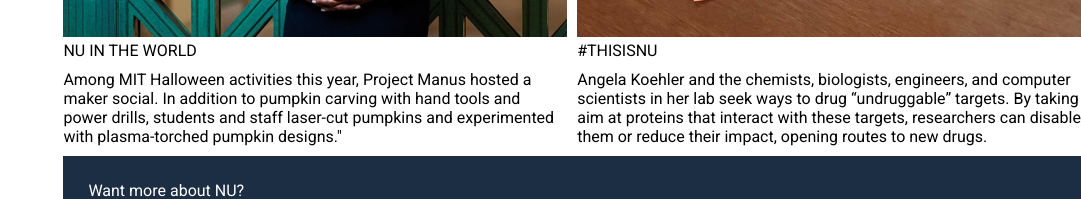
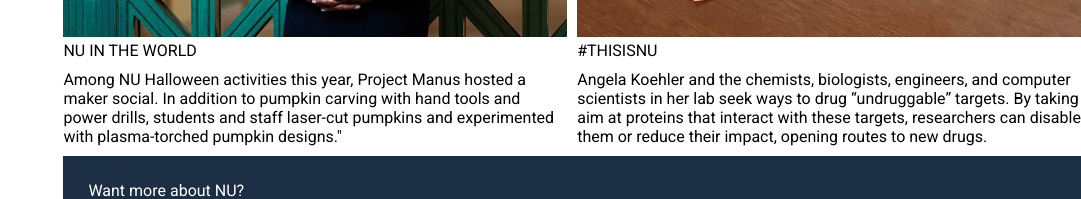
Before and after one commit to Karlroxas21/neighborhood-univ, an Angular app: page / in a window 1280 px wide. Shown: the part 2354-2553 px from the top of the page, without its empty margins (199-1280 px from the left). Built offline with nearby package versions, Linux system fonts and the light colour scheme.

Commit message:
fix typo

```diff
--- a/src/app/home/home.component.ts
+++ b/src/app/home/home.component.ts
@@ -27,6 +27,6 @@ export class HomeComponent implements OnInit {
   secondArticle : string = "With donuts and cider in hand, students, faculty, and staff gathered on Hockfield Court to speak with President-elect Sally Kornbluth and celebrate her appointment.";
   thirdArticle : string = "In the Boston Globe, Linda Griffith underscored the pressing need to invest in studying women\’s health and menstruation science: \“We need a … scientific push for menstruation science, and a comfort level with the language that goes with it. It\’s time.\”";
   fourthArticle : string = "Geophysicist Leigh Royden studies the Earth\’s crust, how it changes when tectonic plates collide, and how that activity links to processes deep in the mantle. \“It\’s all connected in a way that we haven\’t quite articulated completely yet,\” she says.";
-  fifthArticle : string = "Among MIT Halloween activities this year, Project Manus hosted a maker social. In addition to pumpkin carving with hand tools and power drills, students and staff laser-cut pumpkins and experimented with plasma-torched pumpkin designs.\"";
+  fifthArticle : string = "Among NU Halloween activities this year, Project Manus hosted a maker social. In addition to pumpkin carving with hand tools and power drills, students and staff laser-cut pumpkins and experimented with plasma-torched pumpkin designs.\"";
   sixthArticle : string = "Angela Koehler and the chemists, biologists, engineers, and computer scientists in her lab seek ways to drug \“undruggable\” targets. By taking aim at proteins that interact with these targets, researchers can disable them or reduce their impact, opening routes to new drugs.";
 }
```
